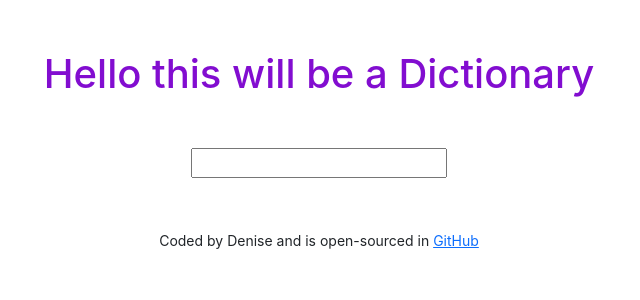
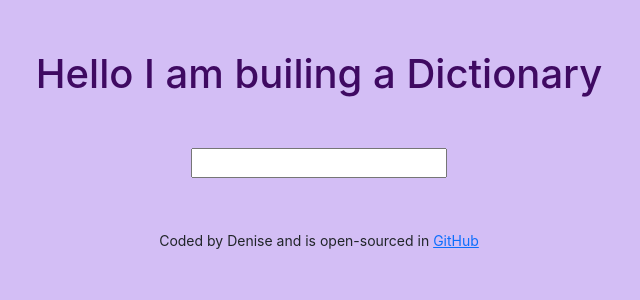
Before and after one commit to deniseglaus/Dictionary-project, a React (Create React App) app: page / in a window 1280 px wide. Shown: the top 300 px of the page, without its empty margins (321-961 px from the left). Built offline with nearby package versions, Linux system fonts and the light colour scheme.

Commit message:
changed background color

```diff
--- a/src/App.css
+++ b/src/App.css
@@ -1,5 +1,9 @@
+body {
+  background-color: rgb(211, 190, 245);
+}
+
 h1 {
-  color: rgb(130, 13, 208);
+  color: rgb(63, 10, 98);
   text-align: center;
   font-weight: 450;
   font-size: 40px;
--- a/src/App.js
+++ b/src/App.js
@@ -6,7 +6,7 @@ export default function App() {
     <div className="App">
       <div className="container">
         <header className="App-header">
-          <h1>Hello this will be a Dictionary</h1>
+          <h1>Hello I am builing a Dictionary</h1>
         </header>
         <main>
           <Dictionary />
```
